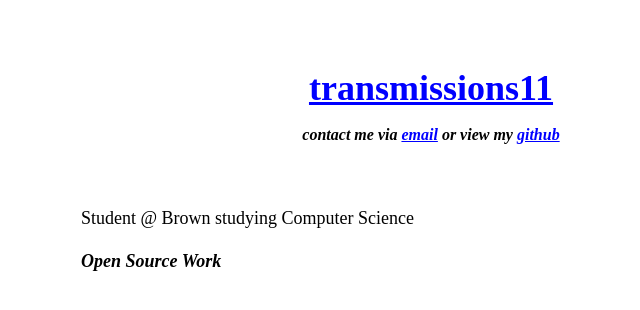
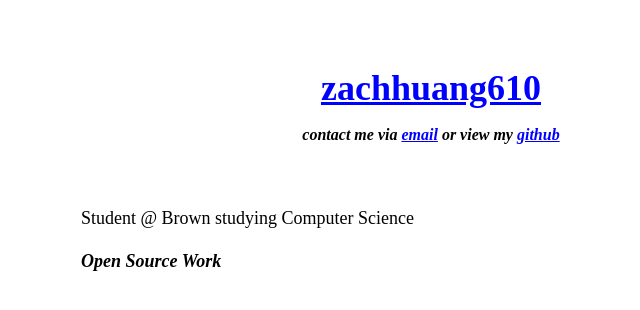
Before and after one commit to zachhuang610/zachhuang610.github.io, a plain HTML site: page index.html in a window 1280 px wide. Shown: the whole page, without its empty margins (209-849 px from the left). Drawn offline with Linux system fonts and the light colour scheme.

Commit message:
update name

```diff
--- a/index.html
+++ b/index.html
@@ -12,7 +12,7 @@
 
 <body>
 <div id="preamble">
-    <a href="https://github.com/zachhuang610"><h1 class="title">transmissions11</h1></a>
+    <a href="https://github.com/zachhuang610"><h1 class="title">zachhuang610</h1></a>
 
     <h2 class="subtitle">
         contact me via
```
